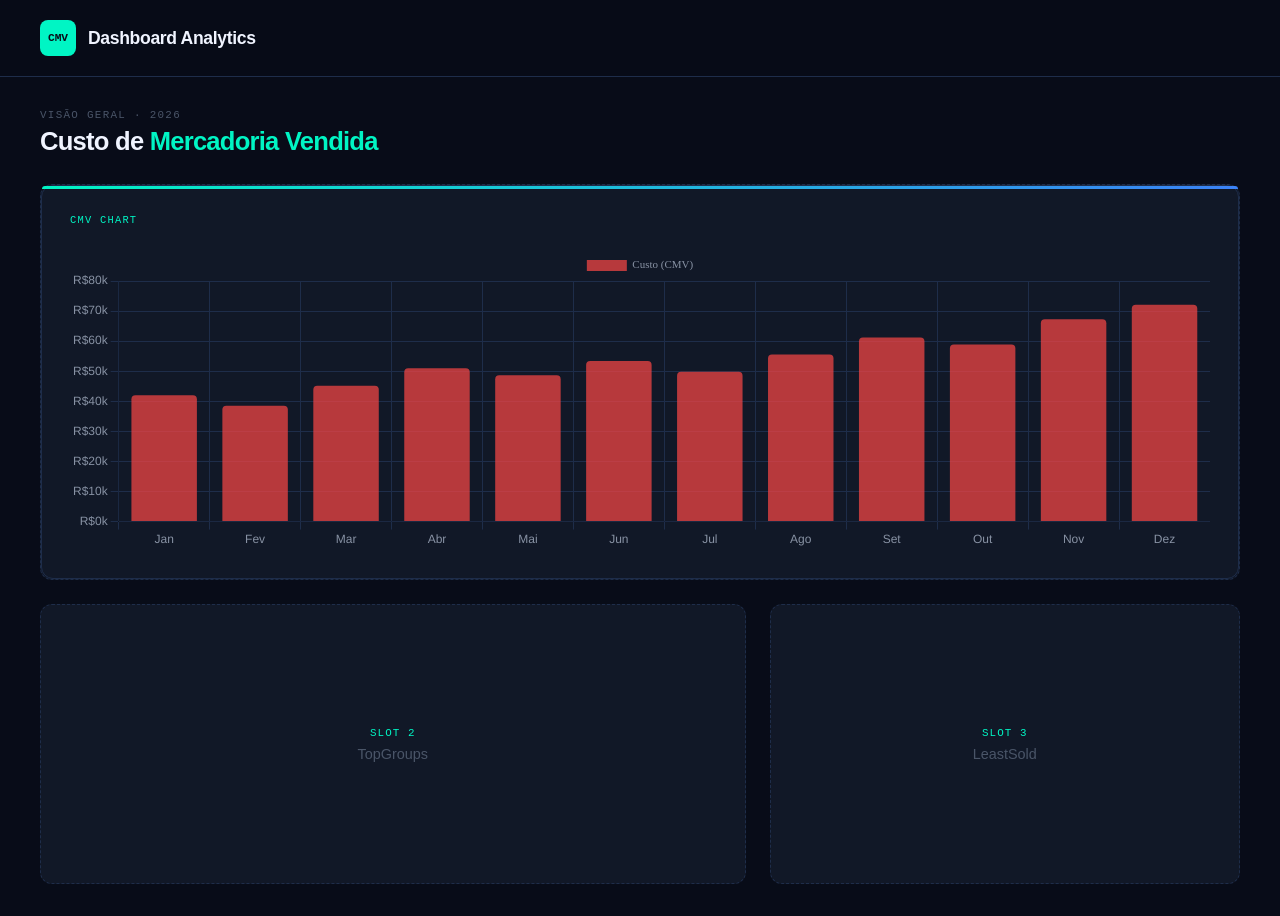
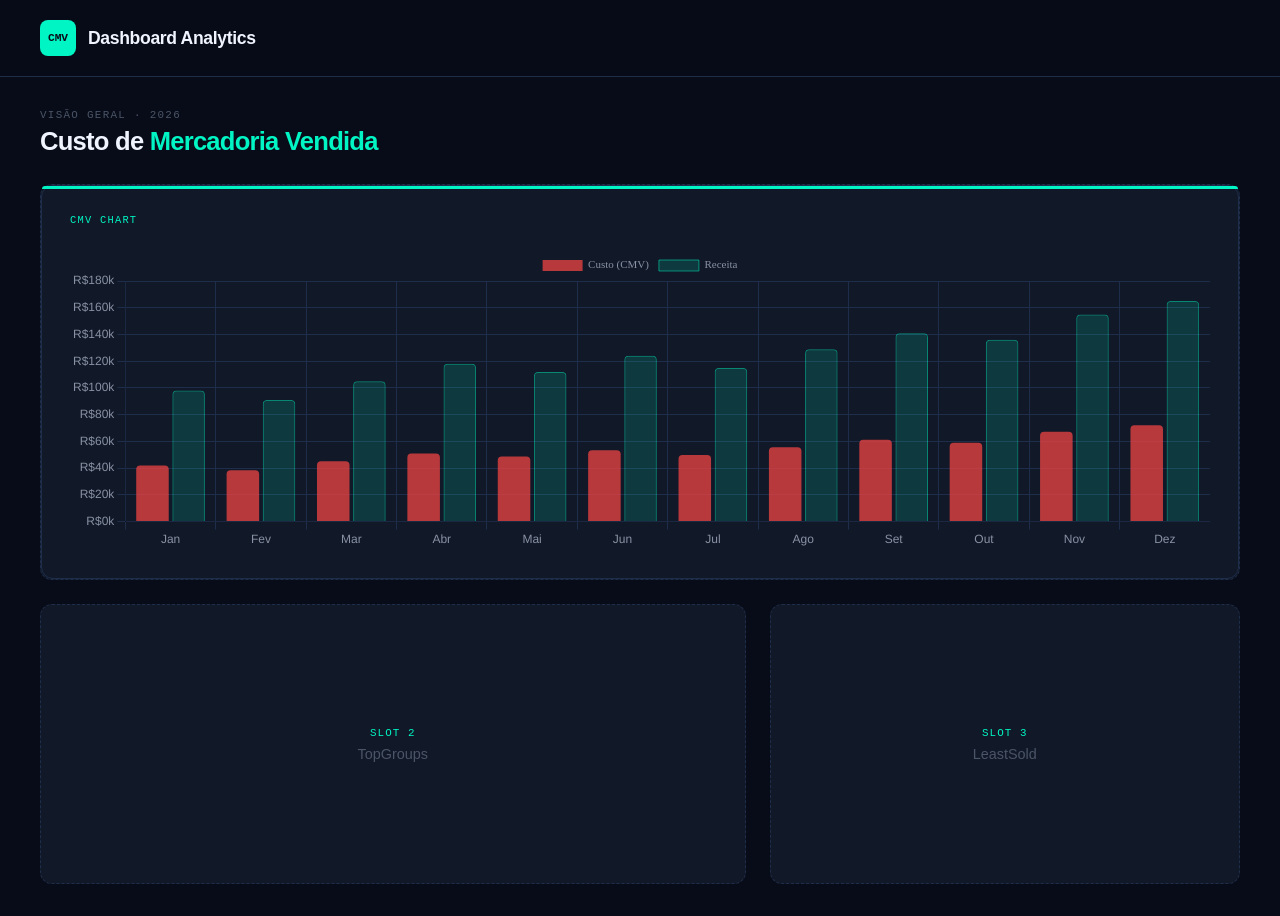
Before and after one commit to evertonProgramadorCriativo/Dashboard-Mercadoria-Vendida, a React (Create React App) app: page / in a window 1280 px wide. Built offline with nearby package versions, Linux system fonts and the light colour scheme.

Commit message:
feat(cmvchart): adiciona dataset de receita (barras cyan) no mesmo gráfico

```diff
--- a/src/components/CMVChart.js
+++ b/src/components/CMVChart.js
@@ -47,7 +47,7 @@ const Card = styled.div`
     right: 0;
     height: 3px;
     border-radius: var(--radius) var(--radius) 0 0;
-    background: linear-gradient(90deg, var(--accent-cyan), var(--accent-blue));
+    background: var(--accent-cyan);
   }
 `;
 // CardHeader: título do card com label e título principal, estilizados para destacar a informação de que se trata do gráfico de CMV
@@ -100,11 +100,20 @@ function CMVChart() {
       "Tooltip",
       "Legend",
     ]);*/
-    console.log("CMVChart — labels carregados do mock:", mockCmv.labels);
+    /*console.log("CMVChart — labels carregados do mock:", mockCmv.labels);
     console.log("Custos (12 meses):", mockCmv.custos);
     console.log(
       "Maior custo: R$",
       Math.max(...mockCmv.custos).toLocaleString("pt-BR"),
+    );*/
+    // totalCusto e totalReceita calculados a partir dos arrays de custos e receitas do mockCmv, utilizando o método reduce para somar os valores. Os resultados são formatados para exibição em reais (R$) com separadores de milhares, e exibidos no console para verificação.
+    const totalCusto = mockCmv.custos.reduce((a, b) => a + b, 0);
+    // totalReceita é calculado somando todos os valores do array mockCmv.receitas usando o método reduce, que acumula a soma dos elementos do array. O resultado é formatado para exibição em reais (R$) com separadores de milhares usando toLocaleString('pt-BR'), e ambos os totais são exibidos no console para verificação.
+    const totalReceita = mockCmv.receitas.reduce((a, b) => a + b, 0);
+    console.log("Total custo anual:   R$", totalCusto.toLocaleString("pt-BR"));
+    console.log(
+      "Total receita anual: R$",
+      totalReceita.toLocaleString("pt-BR"),
     );
   }, []);
 
@@ -113,11 +122,24 @@ function CMVChart() {
     labels: mockCmv.labels,
     datasets: [
       {
+        // Dataset 1: barras vermelhas representando o custo (CMV) para cada mês, utilizando os valores do array mockCmv.custos. O backgroundColor é definido como um vermelho semi-transparente, e as bordas das barras têm um raio de 4 para suavizar as extremidades. O order é definido como 2 para garantir que as barras de custo sejam renderizadas abaixo das barras de receita (que têm order 3) no gráfico.
         type: "bar",
         label: "Custo (CMV)",
         data: mockCmv.custos,
         backgroundColor: "rgba(239,68,68,0.75)",
         borderRadius: 4,
+        order: 2,
+      },
+      {
+        // Dataset 2: barras azuis representando a receita para cada mês, utilizando os valores do array mockCmv.receitas. O backgroundColor é definido como um azul semi-transparente, e as bordas das barras têm um raio de 4 para suavizar as extremidades. O order é definido como 3 para garantir que as barras de receita sejam renderizadas acima das barras de custo (CMV) no gráfico.
+        type: "bar",
+        label: "Receita",
+        data: mockCmv.receitas,
+        backgroundColor: "rgba(0,245,196,0.15)",
+        borderColor: "rgba(0,245,196,0.5)",
+        borderWidth: 1,
+        borderRadius: 4,
+        order: 3,
       },
     ],
   };
@@ -149,7 +171,7 @@ function CMVChart() {
 
       <ChartWrap>
         {" "}
-        {/* Adicionando Dados ao Gráfico  apenas tabelas Vermelhas */}
+        {/* Adicionando Dados ao Gráfico barras vermelhas e azuis */}
         <Bar data={chartData} options={options} />
       </ChartWrap>
     </Card>
```
